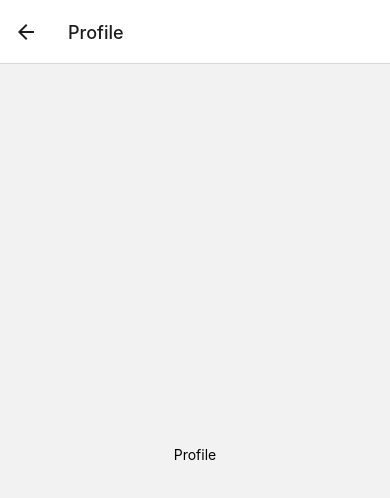
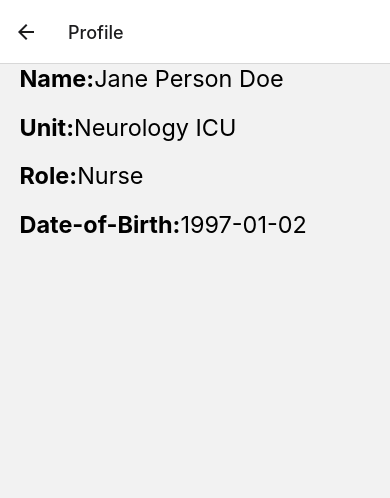
Before and after one commit to rickrollrumble/medical-notifications-frontend, a React Native app: screen /Profile in a window 390 px wide. Shown: the top 498 px of the page. Built offline with nearby package versions, Linux system fonts and the light colour scheme.

Commit message:
feat: start building profile page

```diff
--- a/src/components/Home.tsx
+++ b/src/components/Home.tsx
@@ -1,15 +1,26 @@
 import { createNativeStackNavigator } from '@react-navigation/native-stack';
 import React from 'react';
 import { Button, Text, View } from 'react-native';
-import { Profile } from './tabs/Profile';
+import { styles } from 'styles';
+import { Profile } from './tabs/Profile/Profile';
 import { Schedule } from './tabs/Schedule';
+
+
 
 const HomeScreen = ({navigation}: {navigation: any}) => <View>
     <Text>Hello World</Text>
-    <Button
-        title="Go to Schedule"
-        onPress={() => navigation.navigate('Schedule')}
-      />
+    <View style={styles.button}>
+        <Button
+            title="Go to Schedule"
+            onPress={() => navigation.navigate('Schedule')}
+        />
+    </View>
+    <View style={styles.button}>
+        <Button
+            title="Go to Profile"
+            onPress={() => navigation.navigate('Profile')}
+        />
+    </View>
 </View>;
 
 const Stack = createNativeStackNavigator();
@@ -20,6 +31,5 @@ export function Home() {
         <Stack.Screen name="Home" component={HomeScreen}/>
         <Stack.Screen name="Schedule" component={Schedule}/>
         <Stack.Screen name="Profile" component={Profile}/>
-        <Stack.Screen name="Settings" component={Profile}/>
     </Stack.Navigator>;
 }
--- a/src/components/tabs/Profile.tsx
+++ /dev/null
@@ -1,11 +0,0 @@
-import React from 'react';
-import { Text, View } from 'react-native';
-import { styles } from 'styles';
-
-export function Profile(): React.JSX.Element {
-    return (
-        <View style={styles.otherButton}>
-            <Text>Profile</Text>
-        </View>
-    );
-}
--- /dev/null
+++ b/src/components/tabs/Profile/Profile.tsx
@@ -0,0 +1,50 @@
+import React, { ReactElement, useState } from 'react';
+import { Text, View } from 'react-native';
+import { styles } from 'styles';
+
+export type PersonProps = {
+    firstName: string,
+    middleName: string,
+    lastName: string,
+    unit: string,
+    role: string,
+    primaryContact: string,
+    dob: Date,
+    addressLine1: string,
+    addressLine2: string,
+    city: string,
+    state: string,
+    zipCode: number,
+    emergencyContact: {
+        contactName: string,
+        contactNumber: string,
+        relation: string,
+    }[]
+}
+
+export function Profile(): ReactElement {
+    const [person] = useState({
+        firstName:'Jane',
+        middleName: 'Person',
+        lastName: 'Doe',
+        unit: 'Neurology ICU',
+        role: 'Nurse',
+        dob: '1997-01-02',
+    });
+    return (
+        <View>
+            <Text style={styles.section}>
+                <Text style={styles.bold}>Name:</Text>{person.firstName} {person.middleName} {person.lastName}
+                </Text>
+            <Text style={styles.section}>
+                <Text style={styles.bold}>Unit:</Text>{person.unit}
+                </Text>
+            <Text style={styles.section}>
+                <Text style={styles.bold}>Role:</Text>{person.role}
+                </Text>
+            <Text style={styles.section}>
+                <Text style={styles.bold}>Date-of-Birth:</Text>{person.dob}
+                </Text>
+        </View>
+    );
+}
--- a/src/components/tabs/Schedule.tsx
+++ b/src/components/tabs/Schedule/Schedule.tsx
@@ -1,8 +1,7 @@
-import React, { useState } from 'react';
+import React from 'react';
 import { Calendar } from 'react-native-calendars';
 
 export function Schedule({}:{navigation:any}): React.JSX.Element {
-  const [selected, setSelected] = useState('');
   return (
     <Calendar
     markingType={'period'}
--- a/src/styles.tsx
+++ b/src/styles.tsx
@@ -1,12 +1,20 @@
-import { StyleSheet } from 'react-native';
+import { Dimensions, StyleSheet } from 'react-native';
+
+const { height } = Dimensions.get('window');
 
 const styles = StyleSheet.create({
     button:{
         borderColor:'black',
-        backgroundColor:'#00ff00',
-        color:'white',
+        backgroundColor:'#fff',
+        margin:'5%',
     },
-    otherButton: {flex: 1, alignItems: 'center', justifyContent: 'center' },
+    otherButton: {flex: 1, alignItems: 'center', justifyContent: 'center'},
+    bold: {fontWeight:'bold'},
+    section: {
+        fontSize: height / 36,
+        marginBottom: '5%',
+        marginLeft:'5%',
+    },
 });
 
 export { styles };
```
Also changed, not shown: src/components/tabs/Profile/ProfileService.ts (added), src/components/tabs/Schedule/ScheduleService.ts (added), src/components/tabs/Settings/SettingService.ts (added), src/components/tabs/Settings/Settings.tsx (renamed from src/components/tabs/Settings.tsx).
